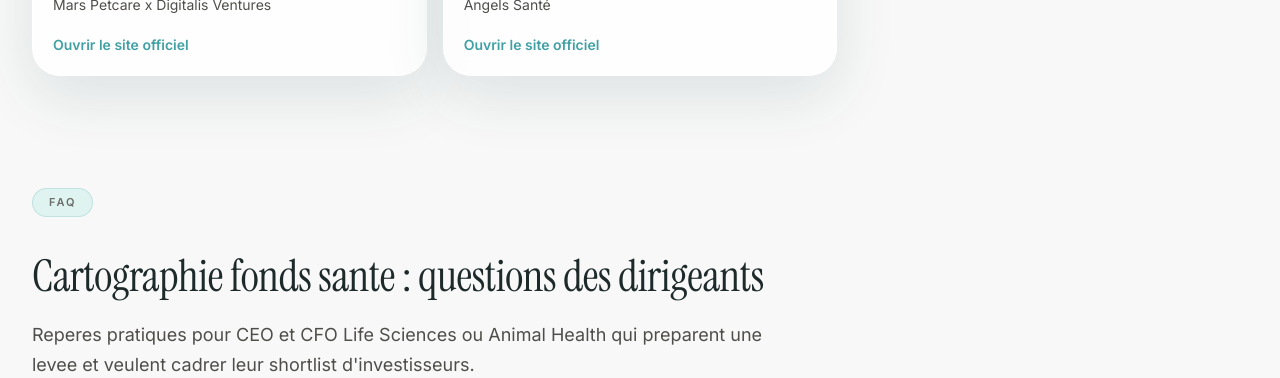
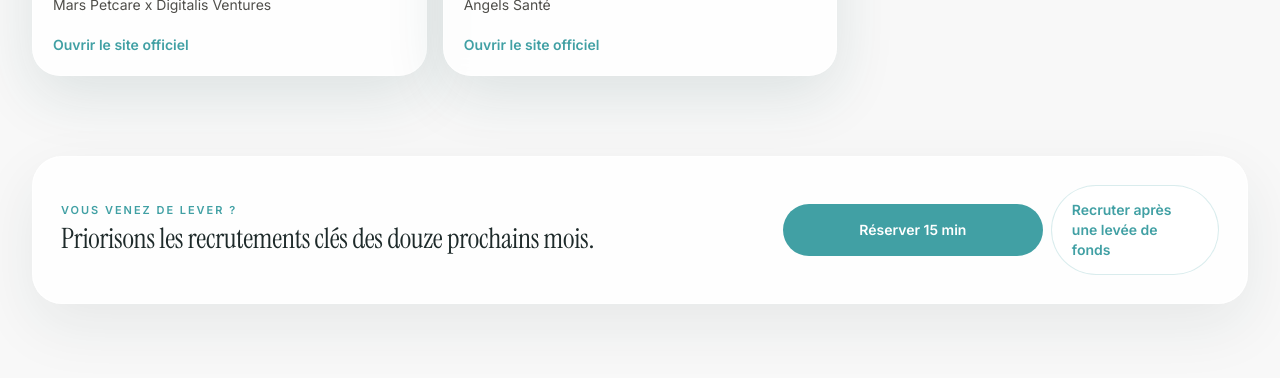
Before and after one commit to georgesskstalents-code/sks-talents-site, a Next.js app: page /investment-funds in a window 1280 px wide. Shown: the part 3640-4018 px from the top of the page. Built offline with nearby package versions, Linux system fonts and the light colour scheme; no server answers.

Commit message:
leads(fonds): CTA post-levee vers la page recrutement apres levee

```diff
--- a/app/(routes)/investment-funds/page.tsx
+++ b/app/(routes)/investment-funds/page.tsx
@@ -15,6 +15,7 @@ export const metadata: Metadata = {
 };
 
 import ListingCard from "@/components/ListingCard";
+import RibbonCTA from "@/components/RibbonCTA";
 import SectionShell from "@/components/SectionShell";
 import { investmentFunds, trackedInvestmentFundsDirectory } from "@/data/investmentFunds";
 import FAQSection from "@/components/FAQSection";
@@ -180,6 +181,13 @@ export default function InvestmentFundsPage() {
           ))}
         </div>
       </SectionShell>
+      <RibbonCTA
+        eyebrow="Vous venez de lever ?"
+        title="Priorisons les recrutements clés des douze prochains mois."
+        primaryLabel="Réserver 15 min"
+        secondaryHref="/recrutement-apres-levee-de-fonds"
+        secondaryLabel="Recruter après une levée de fonds"
+      />
           <FAQSection eyebrow="FAQ" title={faqsByPage["investment-funds"].title} description={faqsByPage["investment-funds"].description} items={faqsByPage["investment-funds"].items} />
     </>
   );
```
